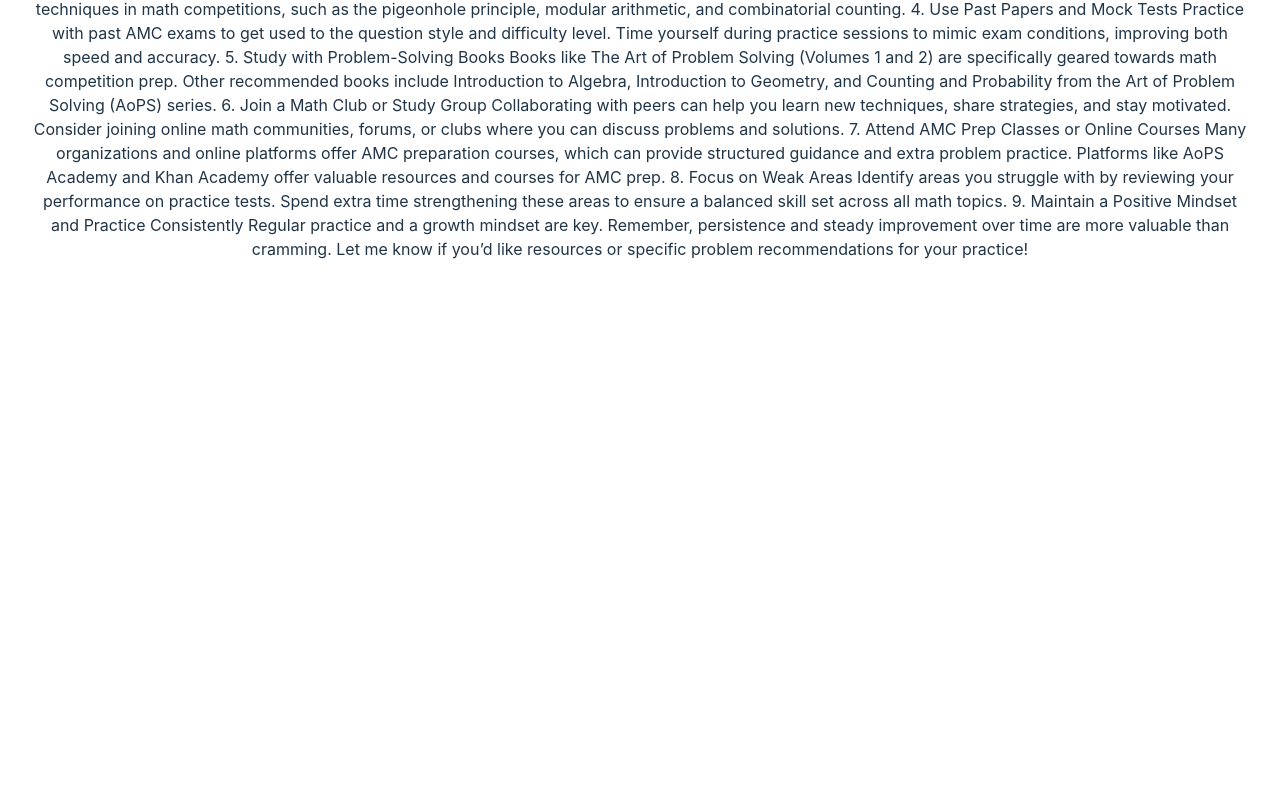
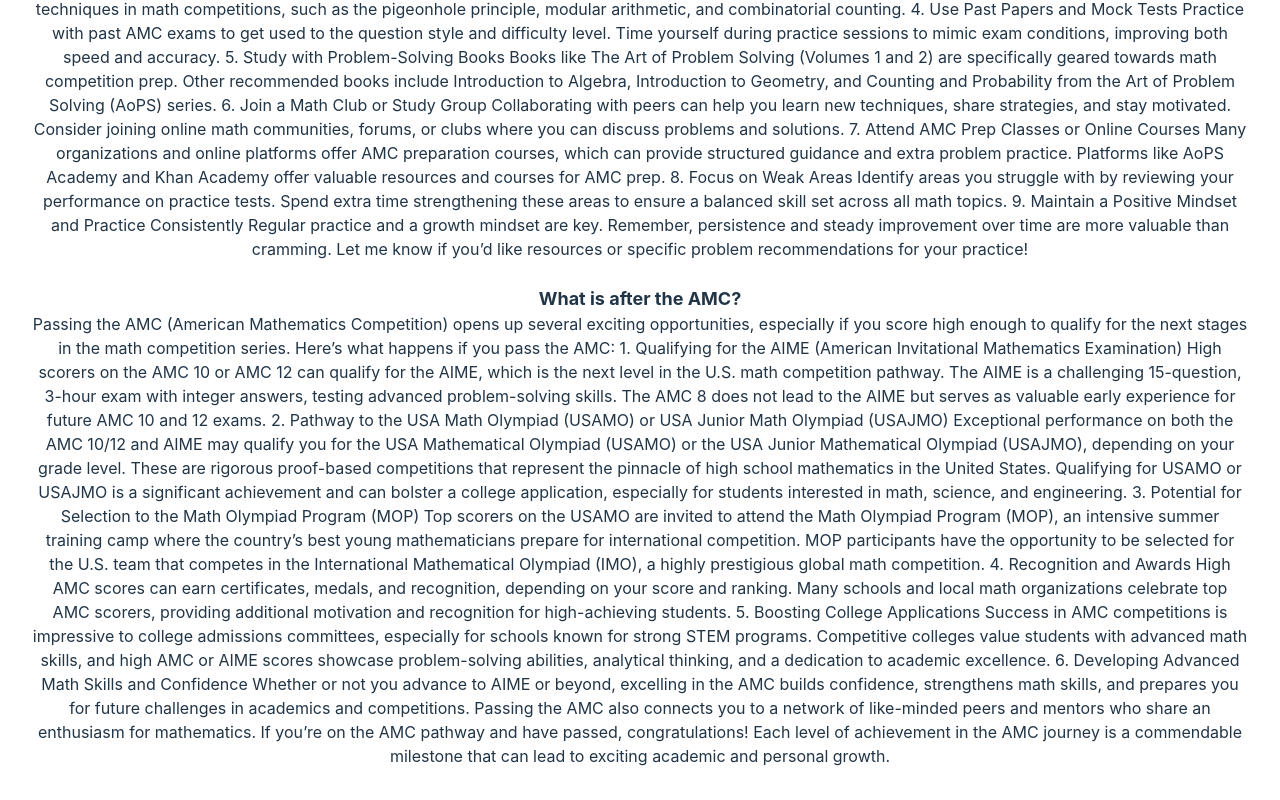
Before and after one commit to AMC-Starter-Kit/guide, a React (Vite) app in the folder web/: page / in a window 1280 px wide. Shown: the part 623-1423 px from the top of the page. Before the commit the page ends 916 px from the top, so only its background shows below. Built offline with nearby package versions, Linux system fonts and the light colour scheme.

Commit message:
More Info
More information on what happnens if you were to apss the Amc to ensure that the person using the program will know what will happen and also set a gorla form themself.

```diff
--- a/web/src/App.tsx
+++ b/web/src/App.tsx
@@ -58,6 +58,32 @@
 Regular practice and a growth mindset are key. Remember, persistence and steady improvement over time are more valuable than cramming.
 Let me know if you’d like resources or specific problem recommendations for your practice! </div>
         </section>
+        <section>
+          <header>What is after the AMC?</header>
+          <div>Passing the AMC (American Mathematics Competition) opens up several exciting opportunities, especially if you score high enough to qualify for the next stages in the math competition series. Here’s what happens if you pass the AMC:
+
+1. Qualifying for the AIME (American Invitational Mathematics Examination)
+High scorers on the AMC 10 or AMC 12 can qualify for the AIME, which is the next level in the U.S. math competition pathway.
+The AIME is a challenging 15-question, 3-hour exam with integer answers, testing advanced problem-solving skills.
+The AMC 8 does not lead to the AIME but serves as valuable early experience for future AMC 10 and 12 exams.
+2. Pathway to the USA Math Olympiad (USAMO) or USA Junior Math Olympiad (USAJMO)
+Exceptional performance on both the AMC 10/12 and AIME may qualify you for the USA Mathematical Olympiad (USAMO) or the USA Junior Mathematical Olympiad (USAJMO), depending on your grade level.
+These are rigorous proof-based competitions that represent the pinnacle of high school mathematics in the United States.
+Qualifying for USAMO or USAJMO is a significant achievement and can bolster a college application, especially for students interested in math, science, and engineering.
+3. Potential for Selection to the Math Olympiad Program (MOP)
+Top scorers on the USAMO are invited to attend the Math Olympiad Program (MOP), an intensive summer training camp where the country’s best young mathematicians prepare for international competition.
+MOP participants have the opportunity to be selected for the U.S. team that competes in the International Mathematical Olympiad (IMO), a highly prestigious global math competition.
+4. Recognition and Awards
+High AMC scores can earn certificates, medals, and recognition, depending on your score and ranking.
+Many schools and local math organizations celebrate top AMC scorers, providing additional motivation and recognition for high-achieving students.
+5. Boosting College Applications
+Success in AMC competitions is impressive to college admissions committees, especially for schools known for strong STEM programs.
+Competitive colleges value students with advanced math skills, and high AMC or AIME scores showcase problem-solving abilities, analytical thinking, and a dedication to academic excellence.
+6. Developing Advanced Math Skills and Confidence
+Whether or not you advance to AIME or beyond, excelling in the AMC builds confidence, strengthens math skills, and prepares you for future challenges in academics and competitions.
+Passing the AMC also connects you to a network of like-minded peers and mentors who share an enthusiasm for mathematics.
+If you’re on the AMC pathway and have passed, congratulations! Each level of achievement in the AMC journey is a commendable milestone that can lead to exciting academic and personal growth.</div>
+        </section>
       </main>
     </div>
   );
```
